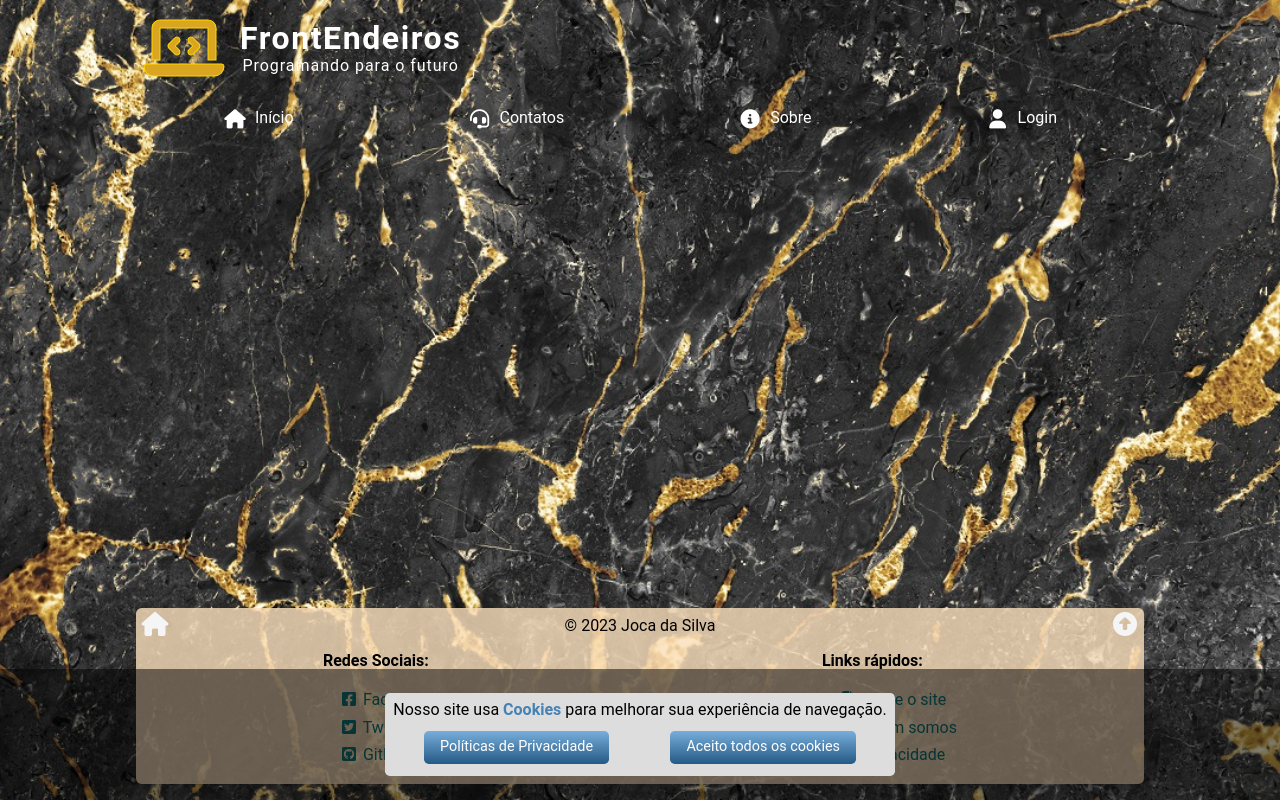
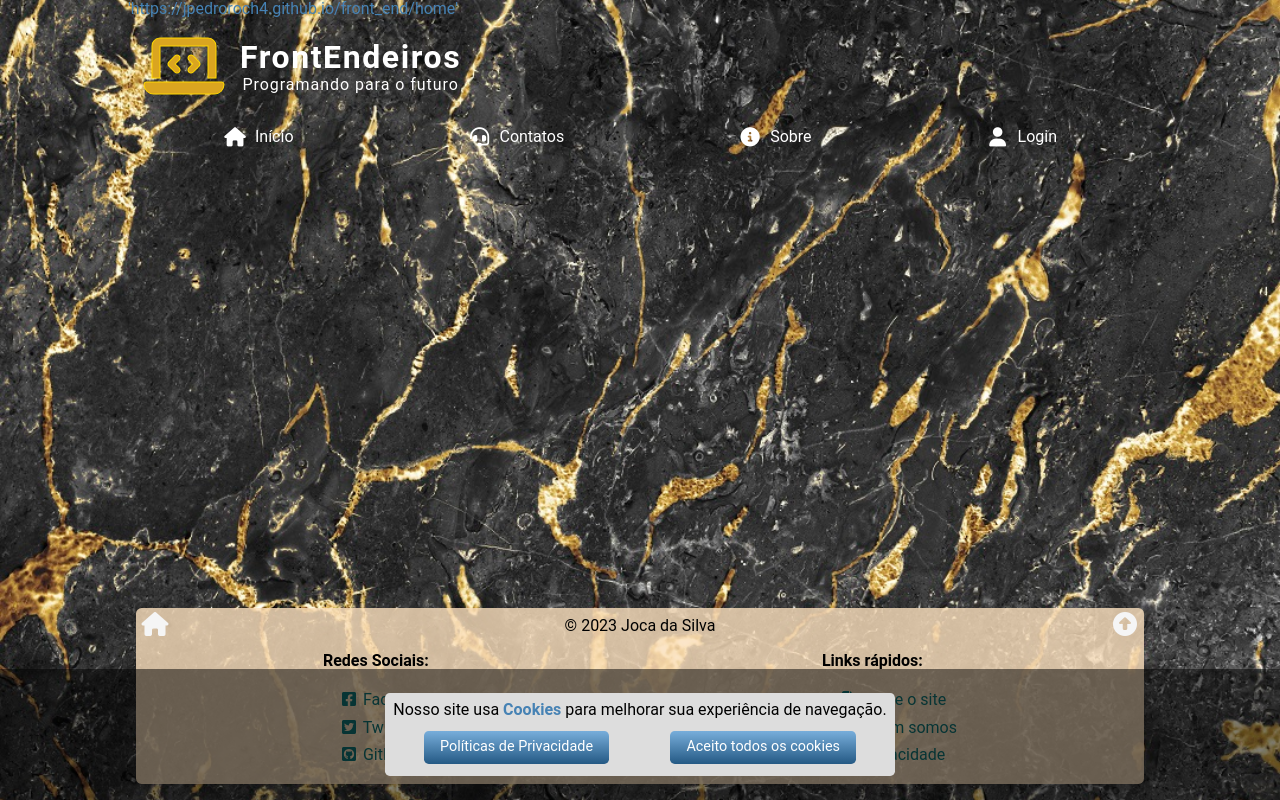
Before and after one commit to jPedroRoch4/front_end, a plain HTML site: page index.html in a window 1280 px wide. Drawn offline with nearby package versions, Linux system fonts and the light colour scheme; no server answers.

Commit message:
Update index.html

```diff
--- a/index.html
+++ b/index.html
@@ -28,7 +28,7 @@
     <div id="wrap">
 
         <!-- Âncora para o topo da página → #top -->
-        <a id="top"></a>
+        <a id="top">'https://jpedroroch4.github.io/front_end/home'</a>
 
         <!-- Cabeçalho usando Font Awesome como ícone -->
         <header>
```
